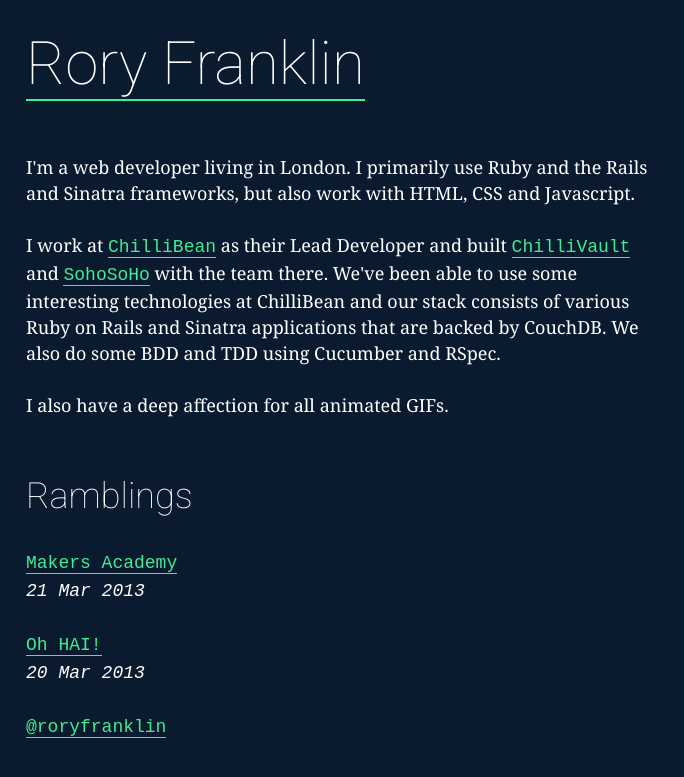
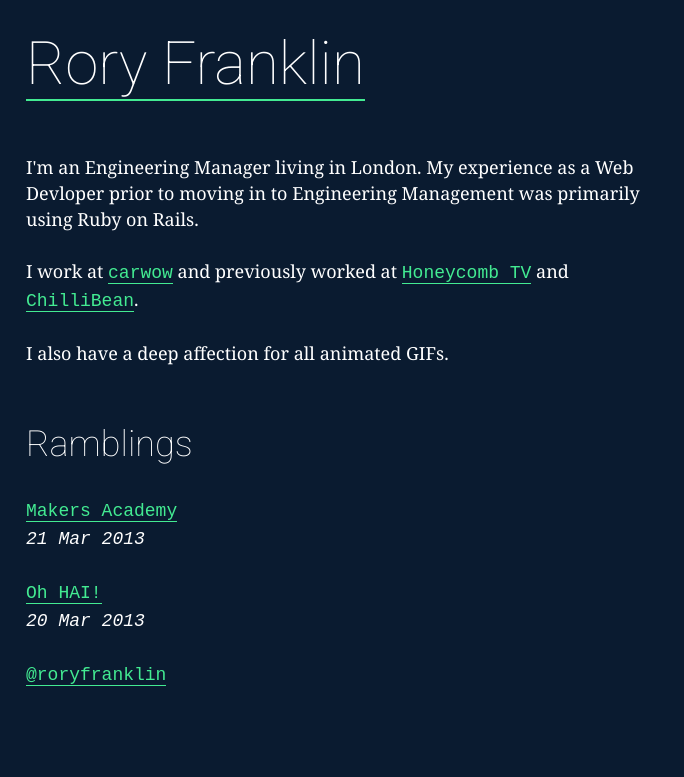
Before and after one commit to roryfranklin/roryfranklin.com, a Jekyll site: the page built from index.html, in a window 1280 px wide. Shown: the top 777 px of the page, without its empty margins (0-684 px from the left). Built offline with Jekyll 4.4.1, drawn with Linux system fonts in a browser that asks for light colours.

Commit message:
Update blurb

```diff
--- a/index.html
+++ b/index.html
@@ -4,16 +4,12 @@ title: Rory Franklin
 ---
 
 <p>
-  I'm a web developer living in London. I primarily use Ruby and the Rails and Sinatra frameworks, but also work with HTML, CSS and Javascript.
+  I'm an Engineering Manager living in London. My experience as a Web Devloper prior to moving in to Engineering Management was primarily using Ruby on Rails.
 </p>
 <p>
-  I work at <a href="http://chillibean.tv">ChilliBean</a> as their Lead Developer and built <a href="https://chillivault.tv">ChilliVault</a> and <a href="http://sohosoho.tv">SohoSoHo</a> with the team there. We've been able to use some interesting technologies at ChilliBean and our stack consists of various Ruby on Rails and Sinatra applications that are backed by CouchDB. We also do some BDD and TDD using Cucumber and RSpec.
+  I work at <a href="https://carwow.co.uk">carwow</a> and previously worked at <a href="https://honeycomb.tv">Honeycomb TV</a> and <a href="https://chillibean.tv">ChilliBean</a>.
 </p>
-<!--
-<p>
-  Outside of work I try and spend as much time with my friends as possible doing things that don't involve a computer! I am trying to do more open source work though, and you can find anything I've done on my <a href="https://github.com/roryfranklin">GitHub profile</a>.
-</p>
--->
+
 <p>
   I also have a deep affection for all animated GIFs.
 </p>
```
